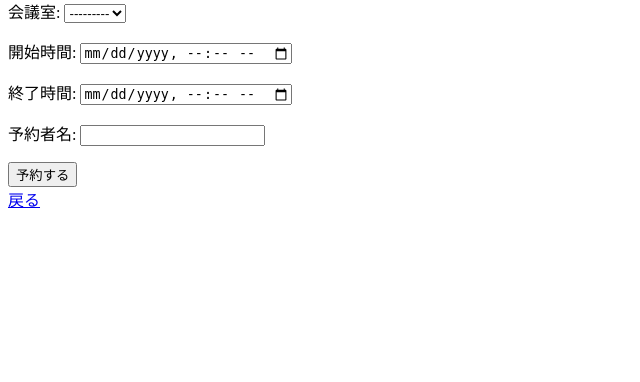
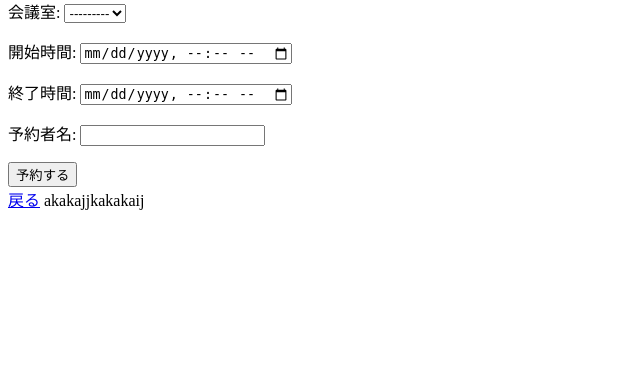
Before and after one commit to y-okada-freudegizmo/2025.ohara.it, a Django app: page /book/ in a window 1280 px wide. Shown: the part 90-472 px from the top of the page, without its empty margins (0-640 px from the left). Run offline with Django 5.2, Linux system fonts and the light colour scheme; data that the repository does not hold is empty.

Commit message:
Update book.html

```diff
--- a/booking/templates/booking/book.html
+++ b/booking/templates/booking/book.html
@@ -10,5 +10,7 @@
       <button type="submit">予約する</button>
     </form>
     <a href="{% url 'booking_list' %}">戻る</a>
+    <a>akakajjkakakaij</a>
+  </body>
 
 </html>
```
